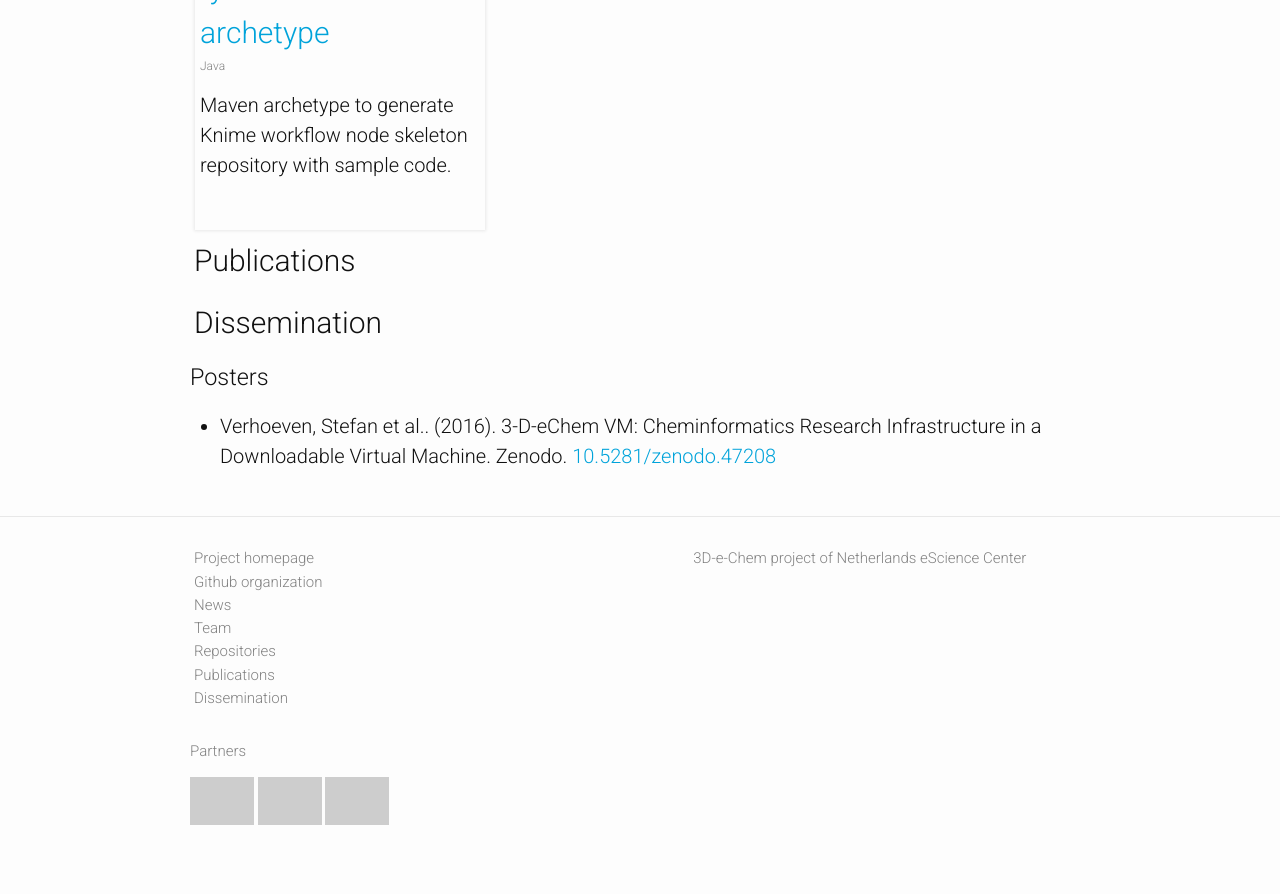
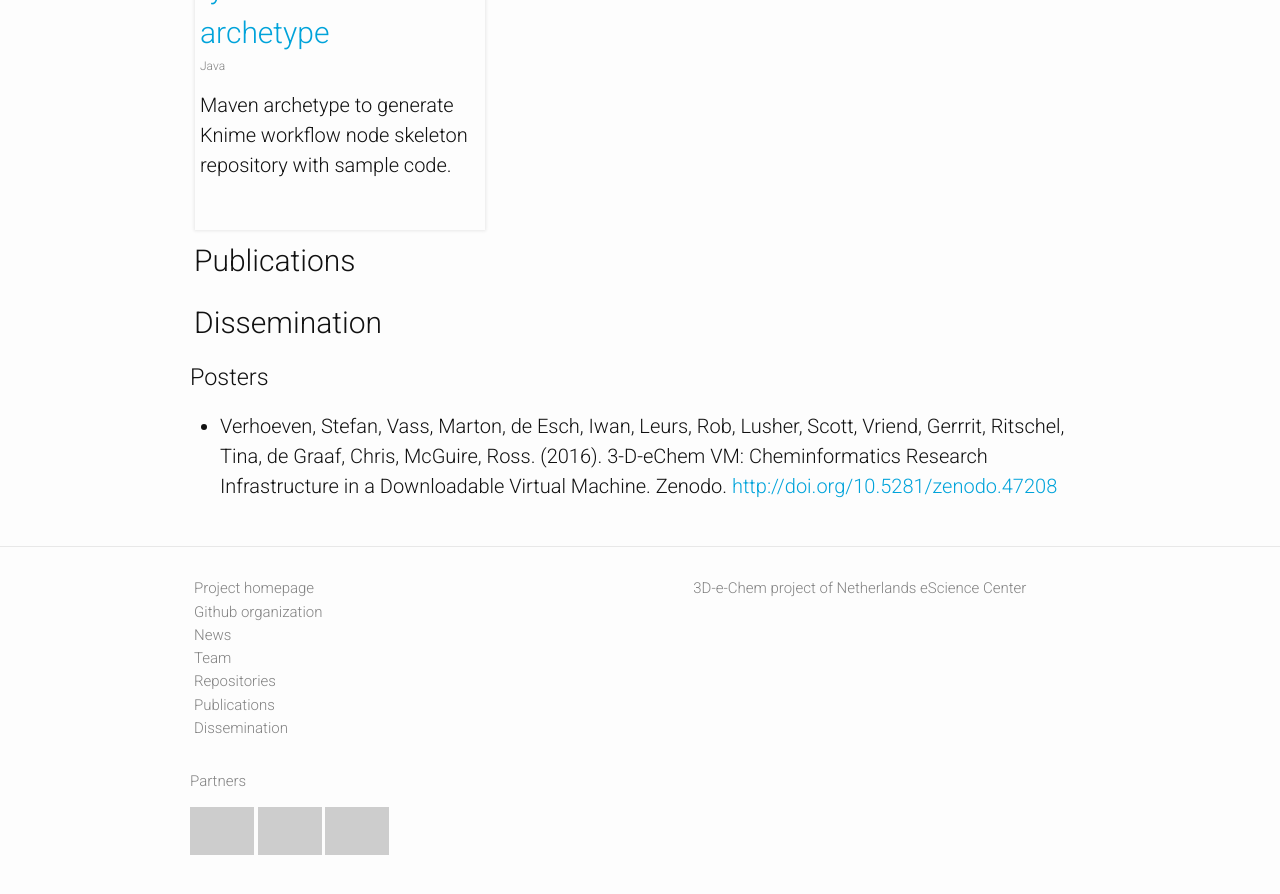
Before and after one commit to 3D-e-Chem/3D-e-Chem.github.io, a Jekyll site: the page built from index.html, in a window 1280 px wide and 900 px high, scrolled down 1505 px. Shown: the top 894 px of the window. Built offline with Jekyll 4.4.1, drawn with Linux system fonts in a browser that asks for light colours; a style sheet for code colours, icons or effects is not loaded; before the commit the page ends 2375 px from its top, so only the background shows below that; grey boxes are pictures that could not be loaded.

```diff
--- a/index.html
+++ b/index.html
@@ -27,7 +27,7 @@ layout: default
 
 <h3>Posters</h3>
 <ul>
-<li>Verhoeven, Stefan et al.. (2016). 3-D-eChem VM: Cheminformatics Research Infrastructure in a Downloadable Virtual Machine. Zenodo. <a href="http://dx.doi.org/10.5281/zenodo.47208">10.5281/zenodo.47208</a>
+<li>Verhoeven, Stefan, Vass, Marton, de Esch, Iwan, Leurs, Rob, Lusher, Scott, Vriend, Gerrrit, Ritschel, Tina, de Graaf, Chris, McGuire, Ross. (2016). 3-D-eChem VM: Cheminformatics Research Infrastructure in a Downloadable Virtual Machine. Zenodo. <a href="http://doi.org/10.5281/zenodo.47208">http://doi.org/10.5281/zenodo.47208</a>
 </li>
 </ul>
 <!-- There are no presentations, videos, screencasts, poster, etc. yet. -->
```
